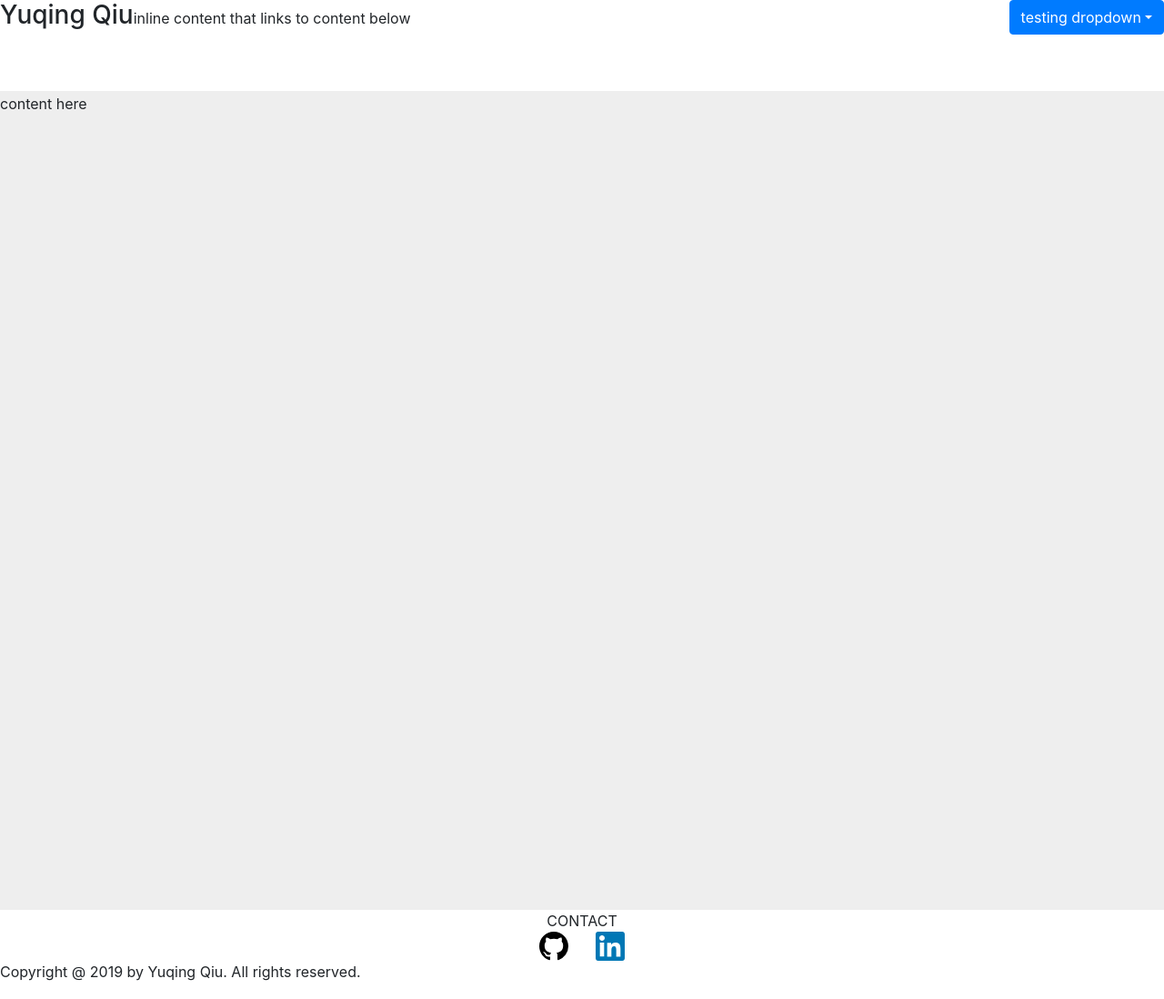
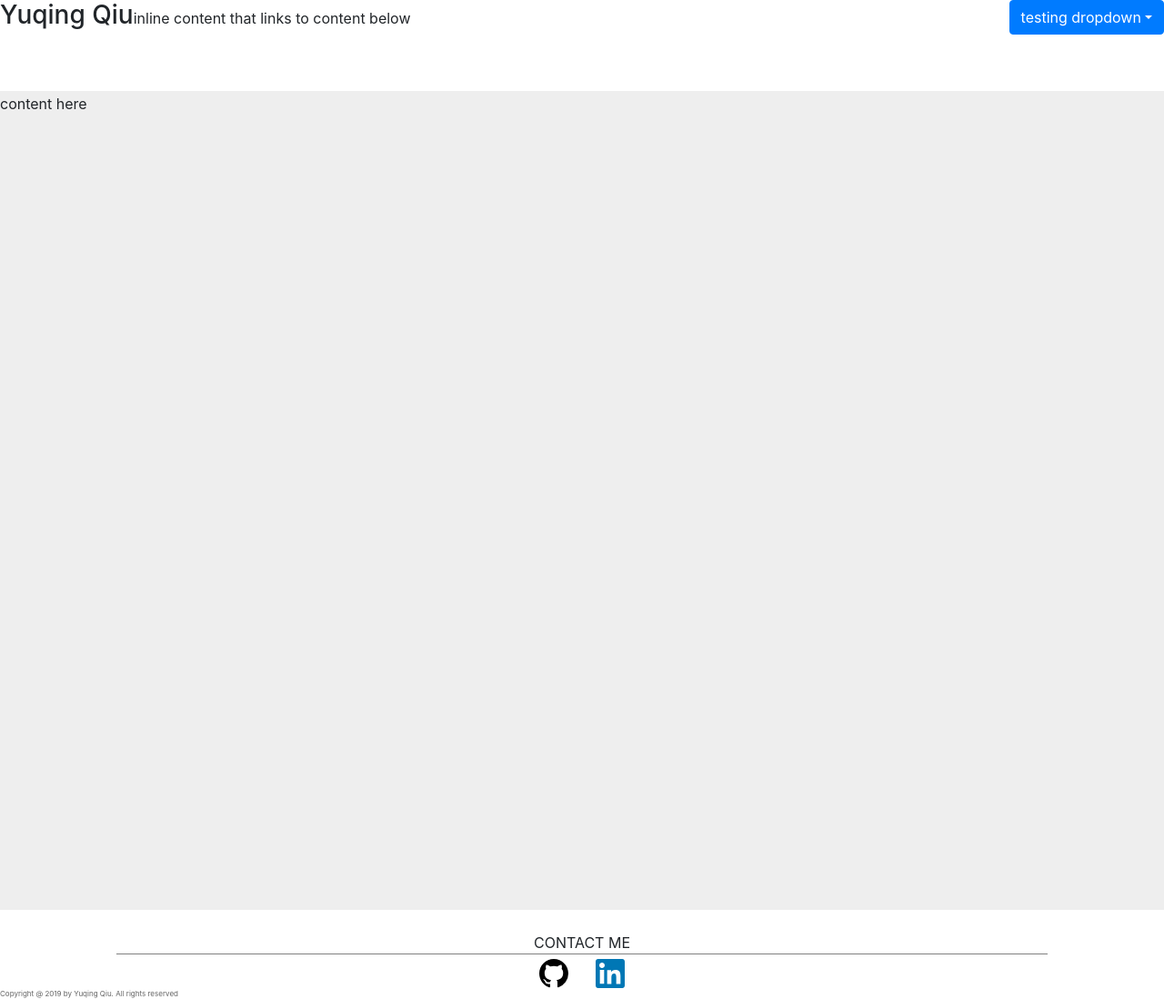
Before and after one commit to Keuchsieu/PW, a React app: page / in a window 1280 px wide. Shown: the whole page at 91% size. Built offline with nearby package versions, Linux system fonts and the light colour scheme.

Commit message:
External text

```diff
--- a/src/app/components/Footer.js
+++ b/src/app/components/Footer.js
@@ -1,11 +1,13 @@
 import React from 'react';
+import Eng from '../external_file/eng.js';
 
 function Footer(props){
   var now = new Date();
   return(
     <div className="Footer">
       <div className="contact">
-        <p className="contact_title titles">CONTACT</p>
+        <br />
+        <p className="contact_title titles">{Eng.contactMe}</p>
         <div className="logoContainer">
           <a id="logoGithub" href="https://github.com/Keuchsieu">
             <svg className="link_logo" height="32" viewBox="0 0 16 16" width="32"><path fillRule="evenodd" d="M8 0C3.58 0 0 3.58 0 8c0 3.54 2.29 6.53 5.47 7.59.4.07.55-.17.55-.38 0-.19-.01-.82-.01-1.49-2.01.37-2.53-.49-2.69-.94-.09-.23-.48-.94-.82-1.13-.28-.15-.68-.52-.01-.53.63-.01 1.08.58 1.23.82.72 1.21 1.87.87 2.33.66.07-.52.28-.87.51-1.07-1.78-.2-3.64-.89-3.64-3.95 0-.87.31-1.59.82-2.15-.08-.2-.36-1.02.08-2.12 0 0 .67-.21 2.2.82.64-.18 1.32-.27 2-.27.68 0 1.36.09 2 .27 1.53-1.04 2.2-.82 2.2-.82.44 1.1.16 1.92.08 2.12.51.56.82 1.27.82 2.15 0 3.07-1.87 3.75-3.65 3.95.29.25.54.73.54 1.48 0 1.07-.01 1.93-.01 2.2 0 .21.15.46.55.38A8.013 8.013 0 0 0 16 8c0-4.42-3.58-8-8-8z"></path></svg>
@@ -15,7 +17,7 @@ function Footer(props){
           </a>
         </div>
       </div>
-      <p className="copy-right">Copyright @ {now.getFullYear()} by Yuqing Qiu. All rights reserved.</p>
+      <p id="copy-right">{Eng.copyright} {now.getFullYear()} {Eng.byQYQ} {Eng.rightReserved}</p>
     </div>
   );
 }
--- /dev/null
+++ b/src/app/external_file/eng.js
@@ -0,0 +1,8 @@
+var Eng = {
+  contactMe: 'CONTACT ME',
+  copyright: 'Copyright @',
+  byQYQ: 'by Yuqing Qiu.',
+  rightReserved: 'All rights reserved'
+};
+
+export default Eng;
--- a/src/app/styles/style.css
+++ b/src/app/styles/style.css
@@ -14,9 +14,6 @@ p{
 
 .contact{
   margin: auto;
-}
-
-.logoContainer{
   text-align: center;
 }
 
@@ -24,3 +21,16 @@ p{
   margin-left: 15px;
   margin-right: 15px;
 }
+
+.contact_title{
+  border-bottom-color: grey;
+  border-bottom-style: solid;
+  border-bottom-width: 1px;
+  width: 80%;
+  margin-bottom: 5px;
+}
+
+#copy-right{
+  color: #666666;
+  font-size: 50%;
+}
```
